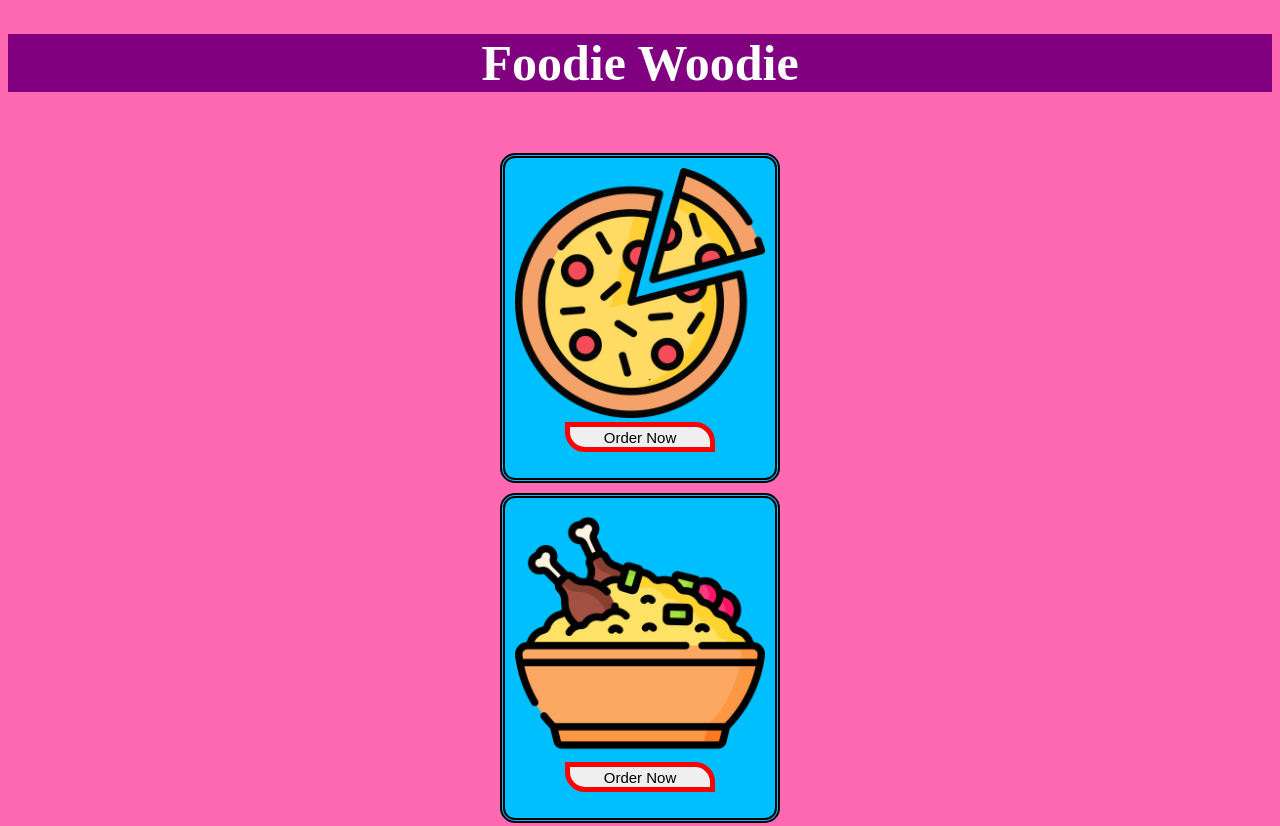
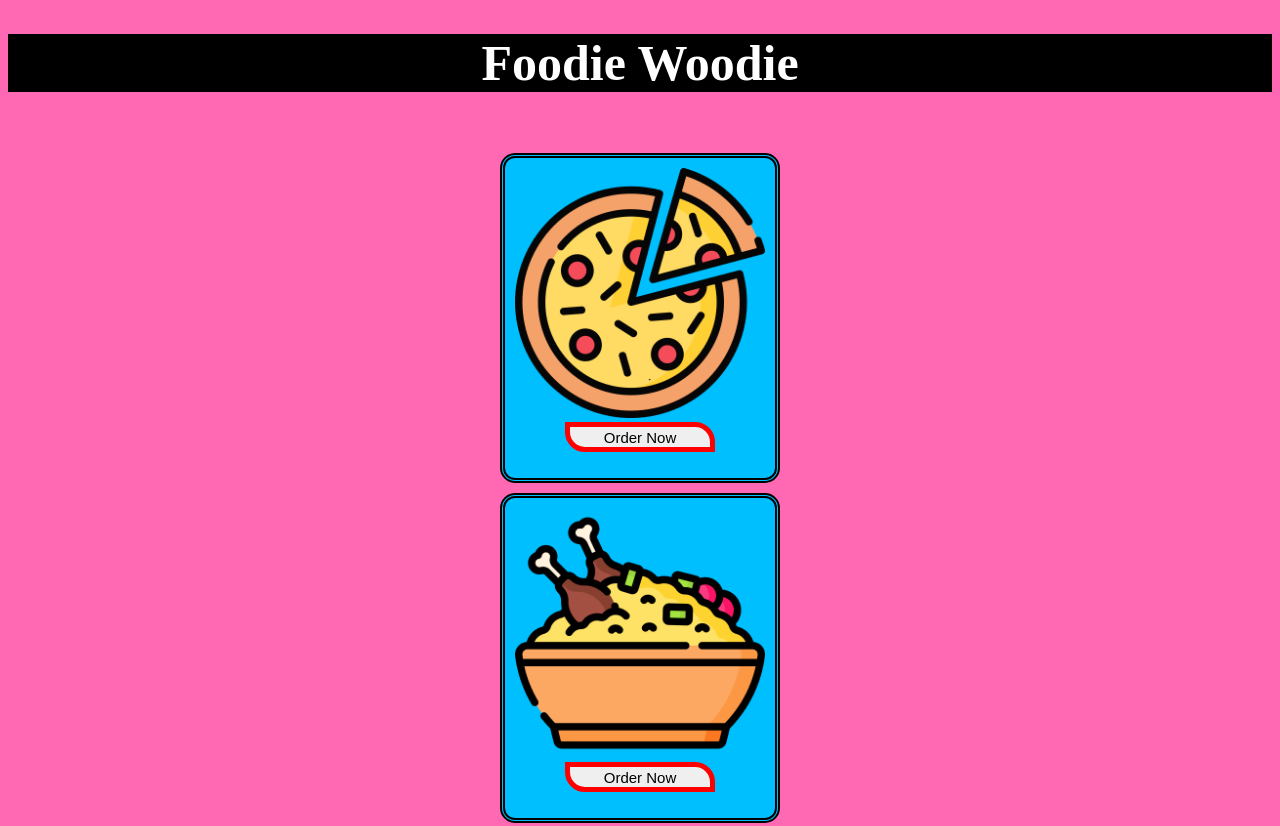
Before and after one commit to RohitMankar5522/Foodie-Woodie, a plain HTML site: page index.html in a window 1280 px wide. Shown: the top 826 px of the page. Drawn offline with Linux system fonts and the light colour scheme.

Commit message:
Added heading colour

```diff
--- a/index.html
+++ b/index.html
@@ -56,7 +56,7 @@
     </style>
 </head>
 <body>
-    <h1 style="background-color: purple; color: white; text-align: center; font-size: 50px; ">Foodie Woodie
+    <h1 style="background-color: rgb(0, 0, 0); color: white; text-align: center; font-size: 50px; ">Foodie Woodie
     </h1><br>
     <div>
         <div class="cointainer" >
```
